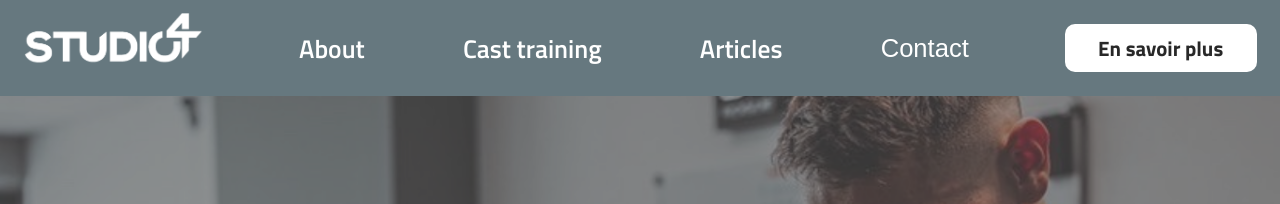
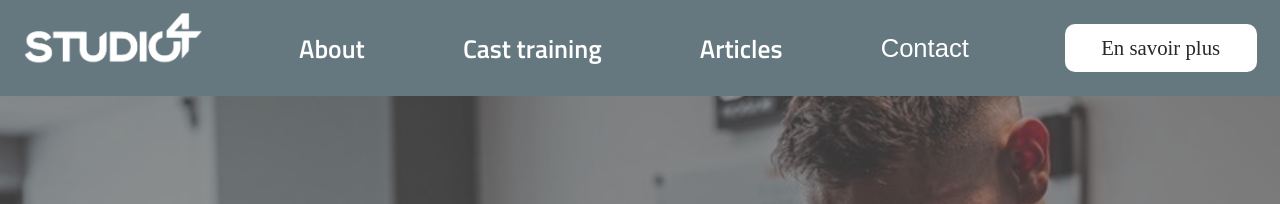
Before and after one commit to Syhenn/studio4, a React (Create React App) app: page / in a window 1280 px wide. Shown: the top 204 px of the page. Built offline with nearby package versions, Linux system fonts and the light colour scheme.

Commit message:
Refactor button

```diff
--- a/src/styles/navBar.css
+++ b/src/styles/navBar.css
@@ -61,7 +61,7 @@ nav a:hover {
     background-color: rgb(255, 255, 255);
     width: 15vw;
     height: 6vh;
-    font-family: t-black;
+    font-family: t-regular;
     font-size: 1.3rem;
     transition: .5s;
 }
```
